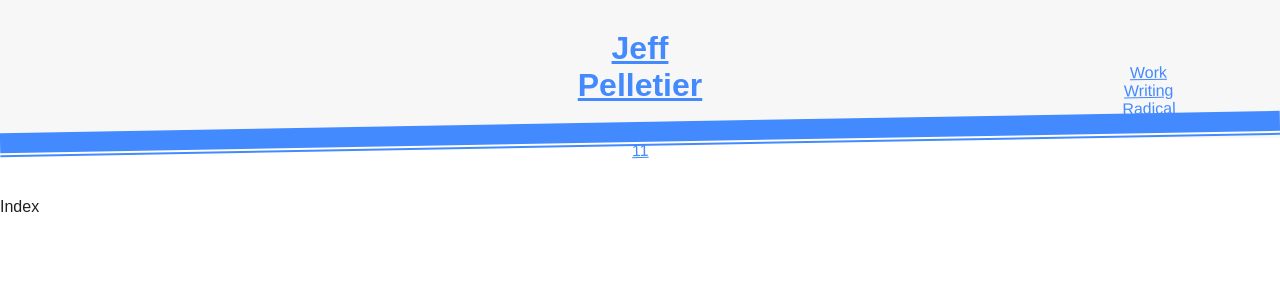
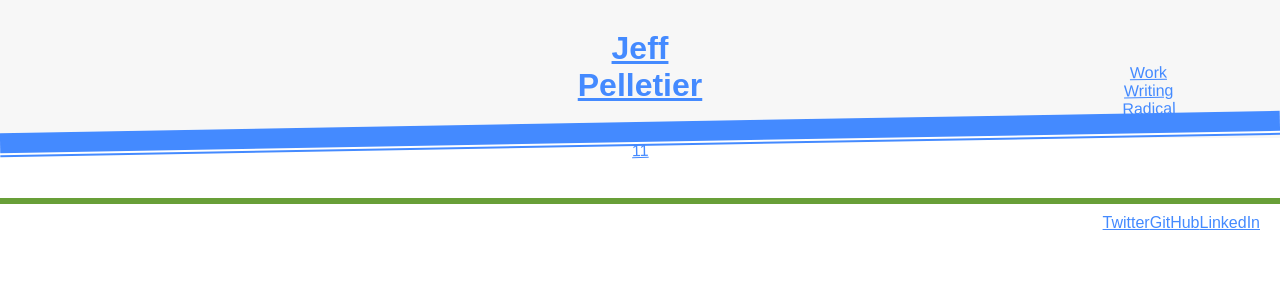
Before and after one commit to withinsight/jeffpelletier.me-gatsby, a Gatsby app: page / in a window 1280 px wide. Shown: the top 300 px of the page. Built offline with nearby package versions, Linux system fonts and the light colour scheme.

Commit message:
stub out footer and secondary nav components

```diff
--- /dev/null
+++ b/src/components/content.js
@@ -0,0 +1,5 @@
+import React from "react"
+
+export default () => (
+    <section className="Content"></section>
+)
--- /dev/null
+++ b/src/components/footer.js
@@ -0,0 +1,9 @@
+import React from "react"
+import styles from "./footer.module.css"
+import NavSecondary from "./navSecondary"
+
+export default () => (
+    <footer className={styles.Footer}>
+        <NavSecondary />
+    </footer>
+)
--- /dev/null
+++ b/src/components/footer.module.css
@@ -0,0 +1,6 @@
+/* ----- Footer Component ----- */
+
+.Footer {
+    border-top: 6px solid var(--primary-dark);
+    padding: 10px 20px;
+}
--- a/src/components/layout.js
+++ b/src/components/layout.js
@@ -1,9 +1,14 @@
 import React from "react"
 import Header from "./header"
+import Content from "./content"
+import Footer from "./footer"
 
 export default ({ children }) => (
     <div className="container">
         <Header />
-        {children}
+        <Content>
+            {children}
+        </Content>
+        <Footer />
     </div>
 )
--- /dev/null
+++ b/src/components/navSecondary.js
@@ -0,0 +1,28 @@
+import React from "react"
+import styles from "./navSecondary.module.css"
+
+export default () => (
+    <ul className={styles.NavSecondary}>
+        <li className={styles.NavSecondaryItem}>
+            <a className={styles.NavSecondaryLink}
+                data-hook="link-external"
+                href="https://twitter.com/withinsight"
+                rel="external">Twitter
+            </a>
+        </li>
+        <li className={styles.NavSecondaryItem}>
+            <a className={styles.NavSecondaryLink}
+                data-hook="link-external"
+                href="https://github.com/withinsight/"
+                rel="external">GitHub
+            </a>
+        </li>
+        <li className={styles.NavSecondaryItem}>
+            <a className={styles.NavSecondaryLink}
+                data-hook="link-external"
+                href="https://www.linkedin.com/in/withinsight/"
+                rel="external">LinkedIn
+            </a>
+        </li>
+    </ul>
+)
--- /dev/null
+++ b/src/components/navSecondary.module.css
@@ -0,0 +1,16 @@
+/* ----- Secondary Nav Component ----- */
+
+.NavSecondary {
+    display: flex;
+    justify-content: flex-end;
+}
+
+.NavSecondary-link {
+    border: 1px solid transparent;
+    padding: 5px;
+    text-decoration: none;
+}
+
+.NavSecondary-link:hover {
+    border: 1px solid var(--primary);
+}
```
